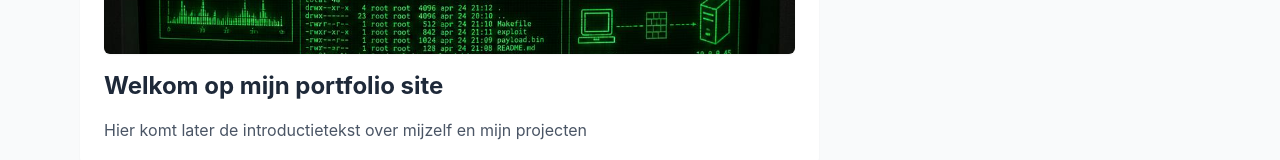
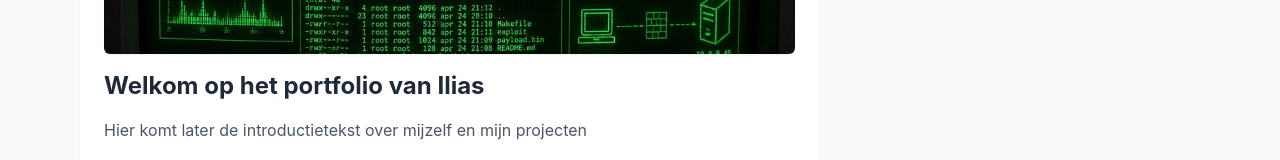
Before and after one commit to iliassassou/portfolio, a website: page index.html in a window 1280 px wide. Shown: the part 495-655 px from the top of the page. Drawn offline with Linux system fonts and the light colour scheme.

Commit message:
Tekst op startpagina aangepast

```diff
--- a/index.html
+++ b/index.html
@@ -78,7 +78,7 @@
                              class="w-full max-w-full aspect-video rounded-md shadow-xs object-cover block">
                     </figure>
                     <article class="mt-4">
-                        <h2 class="text-2xl font-bold mb-4">Welkom op mijn portfolio site</h2>
+                        <h2 class="text-2xl font-bold mb-4">Welkom op het portfolio van Ilias</h2>
                         <p class="text-gray-600">Hier komt later de introductietekst over mijzelf en mijn projecten</p>
                     </article>
                 </section>
```
